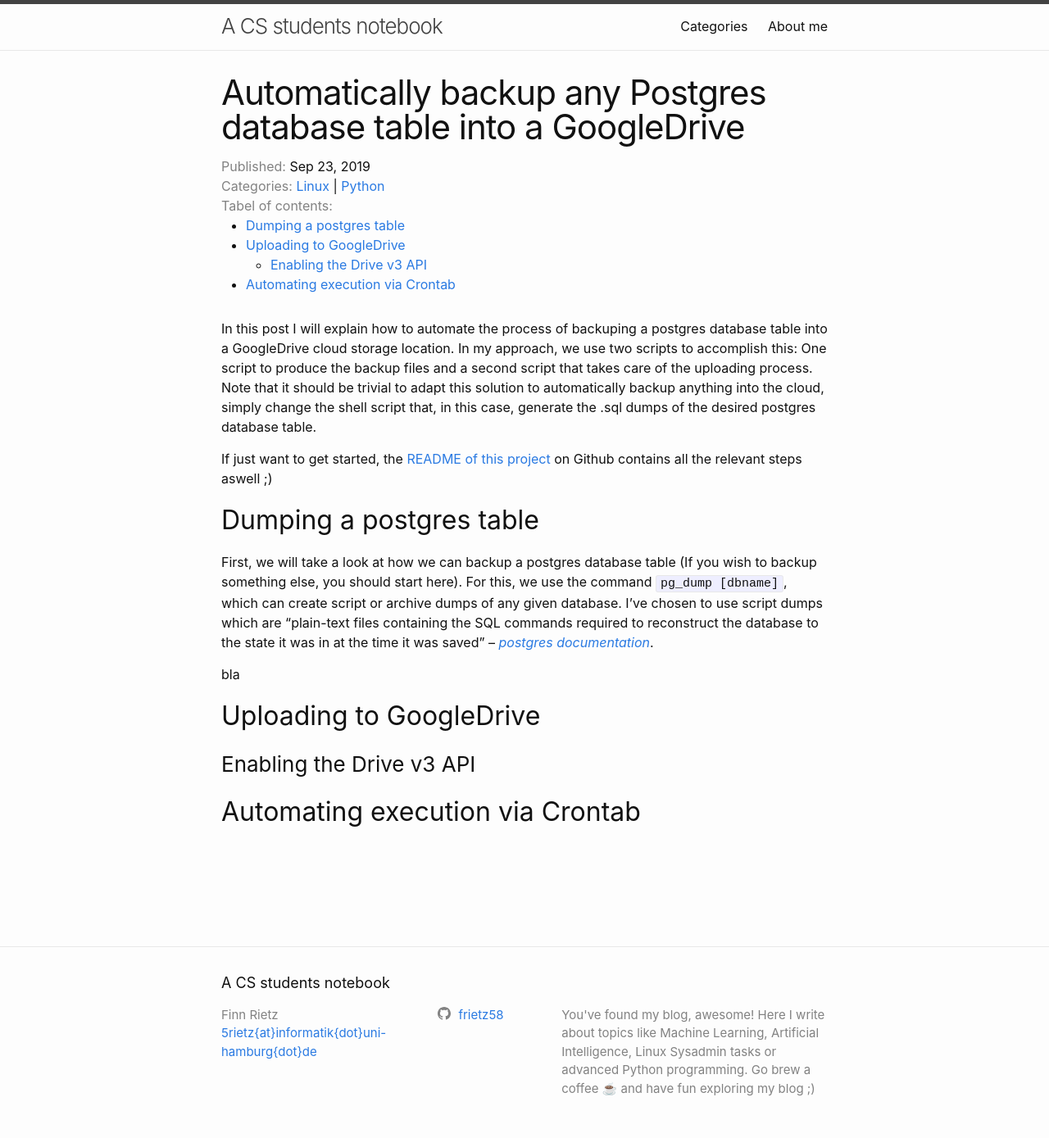
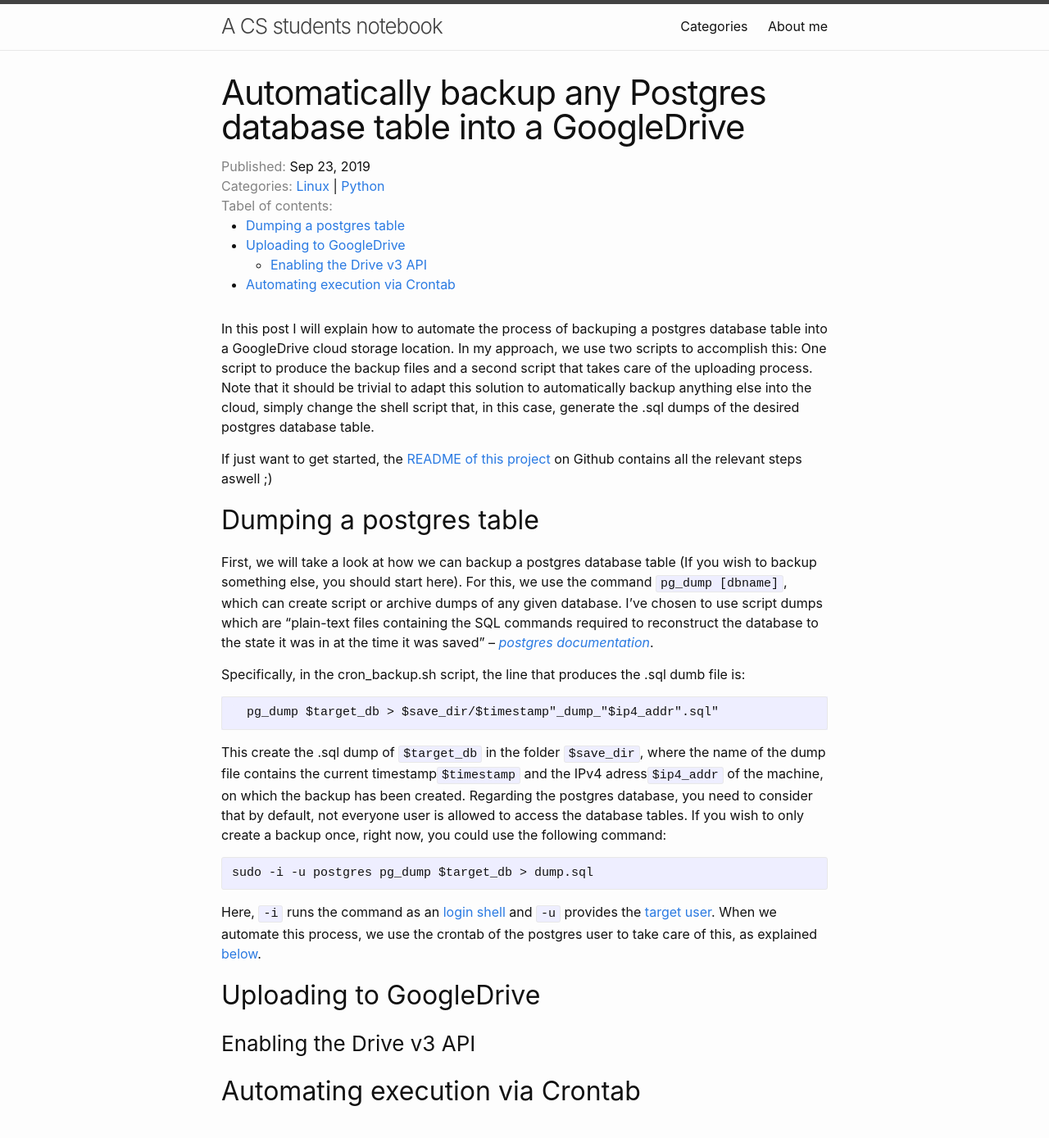
Before and after one commit to frietz58/frietz58.github.io, a Jekyll site: the page built from _posts/2019-09-27-postgres-backup-googledrive.markdown, in a window 1280 px wide and 1400 px high. Shown: the top 1389 px of the window at 82% size. Built offline with Jekyll 4.4.1, drawn with Linux system fonts in a browser that asks for light colours.

Commit message:
progress on postgres post (testing whether github build fails)

`````diff
--- a/_posts/2019-09-27-postgres-backup-googledrive.markdown
+++ b/_posts/2019-09-27-postgres-backup-googledrive.markdown
@@ -8,7 +8,7 @@ summary: "Learn how you can backup any Postgress database table into a GoogleDri
 ---
 
 In this post I will explain how to automate the process of backuping a postgres database table into a GoogleDrive cloud storage location. In my approach, we use two scripts to accomplish this: One script to produce the backup files and a second script that takes care of the uploading process.
-Note that it should be trivial to adapt this solution to automatically backup anything into the cloud, simply change the shell script that, in this case, generate the .sql dumps of the desired postgres database table.
+Note that it should be trivial to adapt this solution to automatically backup anything else into the cloud, simply change the shell script that, in this case, generate the .sql dumps of the desired postgres database table.
 
 If just want to get started, the [README of this project](https://github.com/frietz58/postgres_googledrive_backup) on Github contains all the relevant steps aswell ;)
 
@@ -16,7 +16,15 @@ If just want to get started, the [README of this project](https://github.com/fri
 <h2 id="dumping_postgres_table">Dumping a postgres table</h2>
 First, we will take a look at how we can backup a postgres database table (If you wish to backup something else, you should start here). For this, we use the command `pg_dump [dbname]`, which can create script or archive dumps of any given database. I've chosen to use script dumps which are "plain-text files containing the SQL commands required to reconstruct the database to the state it was in at the time it was saved"  -- <cite><a href="https://www.postgresql.org/docs/9.3/app-pgdump.html" target="_blank">postgres documentation</a></cite>. <br>
 
-bla
+Specifically, in the cron_backup.sh script, the line that produces the .sql dumb file is:
+```
+  pg_dump $target_db > $save_dir/$timestamp"_dump_"$ip4_addr".sql"
+```
+This create the .sql dump of `$target_db` in the folder `$save_dir`, where the name of the dump file contains the current timestamp`$timestamp` and the IPv4 adress`$ip4_addr` of the machine, on which the backup has been created. Regarding the postgres database, you need to consider that by default, not everyone user is allowed to access the database tables. If you wish to only create a backup once, right now, you could use the following command:
+````
+sudo -i -u postgres pg_dump $target_db > dump.sql
+```
+Here, `-i` runs the command as an <a href="https://www.sudo.ws/man/1.8.3/sudo.man.html#i-command" target="_blank">login shell</a> and `-u` provides the <a href="https://www.sudo.ws/man/1.8.3/sudo.man.html#u-user" target="_blank">target user</a>. When we automate this process, we use the crontab of the postgres user to take care of this, as explained <a href="#automating_via_cron">below</a>.
 
 <h2 id="uploading_to_googledrive">Uploading to GoogleDrive</h2>
 
`````
